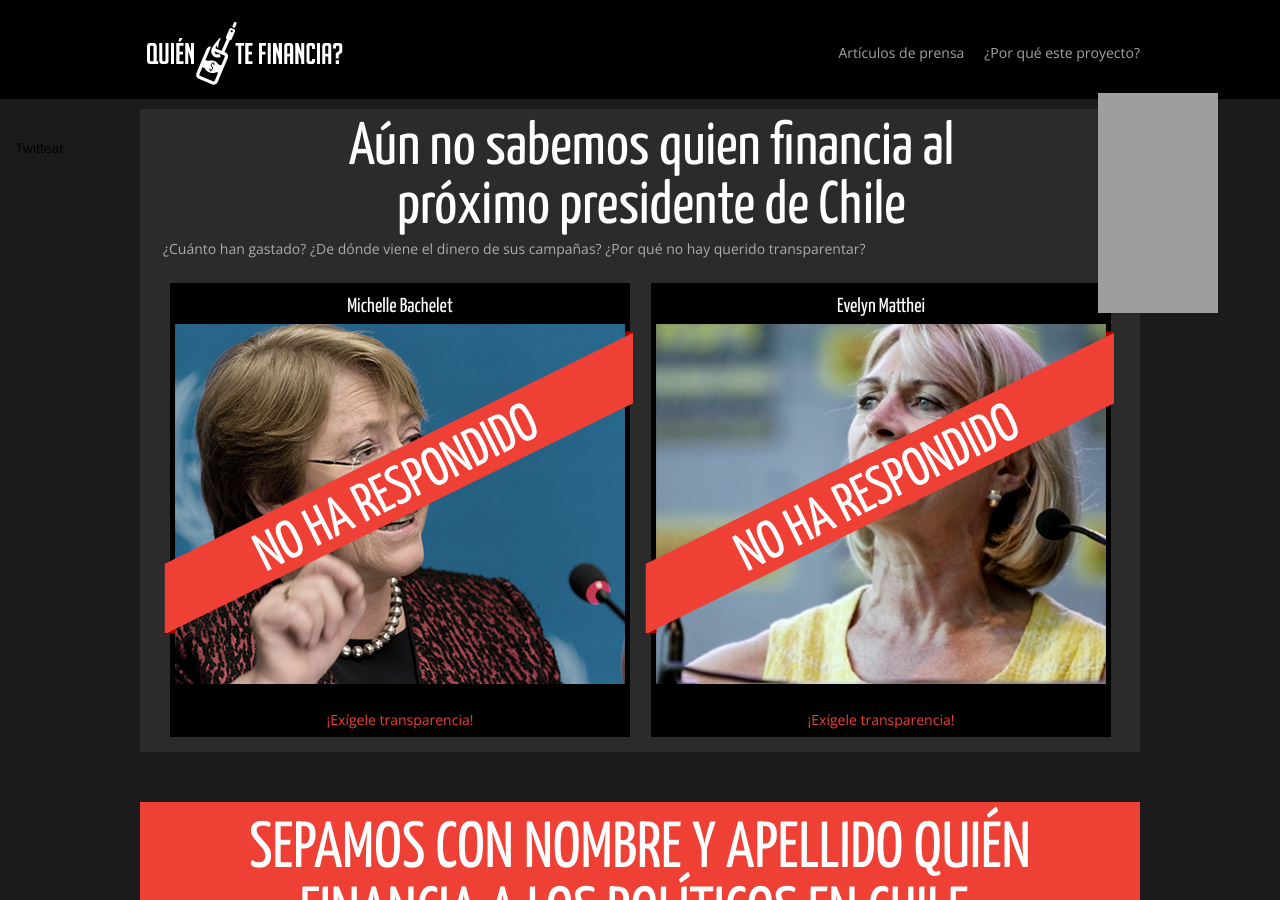
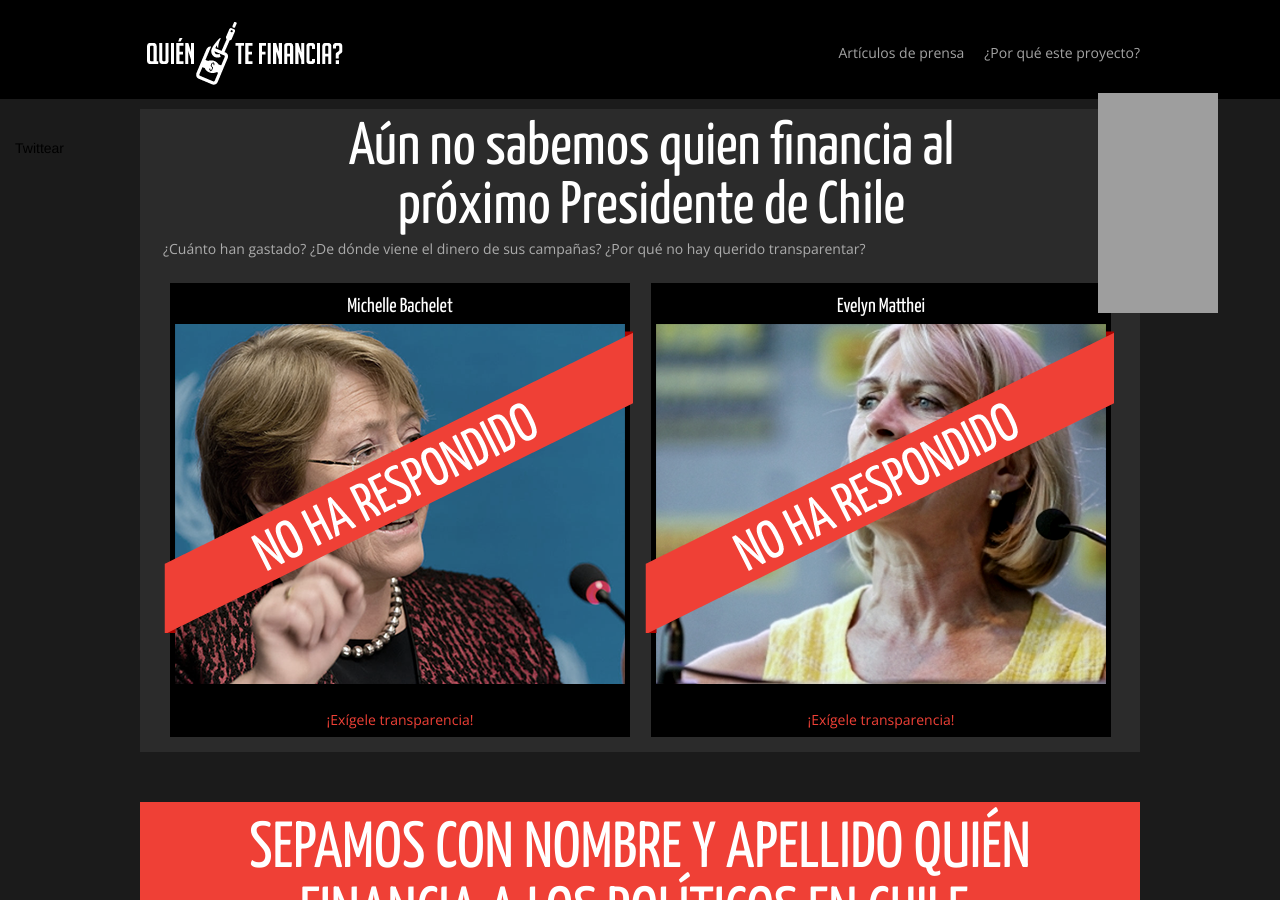
Before and after one commit to ciudadanointeligente/quien-te-financia, a Jekyll site: the page built from index.html, in a window 1280 px wide and 900 px high. Built offline with Jekyll 4.4.1, drawn with Linux system fonts in a browser that asks for light colours; nearby versions of some CDN libraries; Markdown is read by kramdown in place of the engine named in the settings; comment, search, counter and statistics services are not loaded; grey boxes are pictures that could not be loaded.

Commit message:
Mayúscula para Presidente.

```diff
--- a/index.html
+++ b/index.html
@@ -23,7 +23,7 @@ title: "Quien te financia"
 
   <div class="manAbove"> </div>
   <div class="theBlackBox">
-    <h1 class="titleLine">Aún no sabemos quien financia al próximo presidente de Chile</h1>
+    <h1 class="titleLine">Aún no sabemos quien financia al próximo Presidente de Chile</h1>
     <p>¿Cuánto han gastado? ¿De dónde viene el dinero de sus campañas? ¿Por qué no hay querido transparentar?</p>
   <ul class="candidatesList">
 
```
